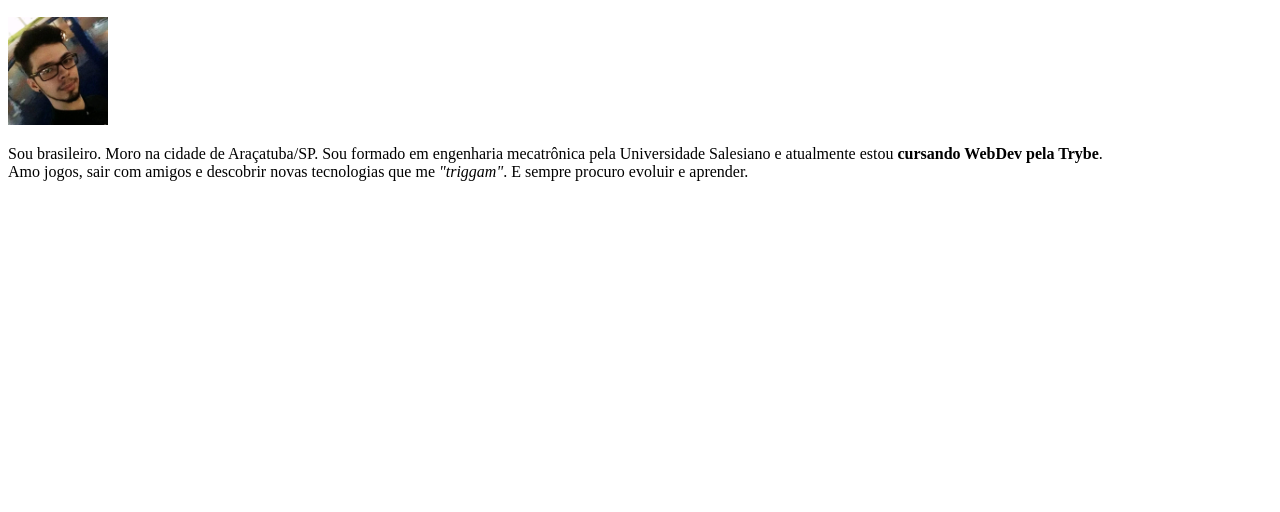
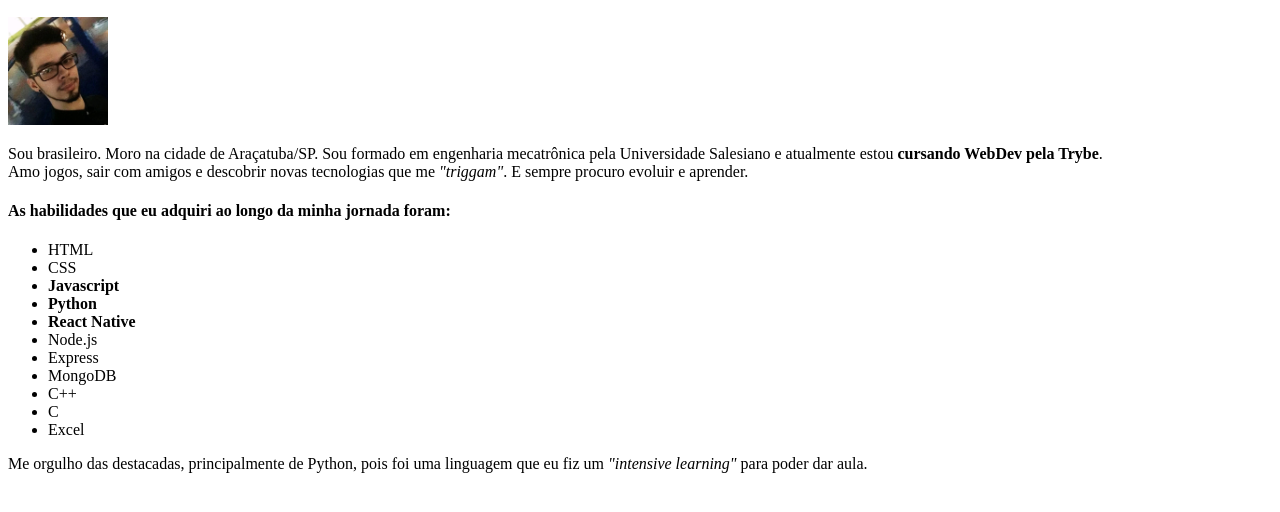
Before and after one commit to Matthengo/Matthengo.github.io, a plain HTML site: page index.html in a window 1280 px wide. Shown: the part 110-622 px from the top of the page. Drawn offline with Linux system fonts and the light colour scheme.

Commit message:
Adicionada habilidades

```diff
--- a/index.html
+++ b/index.html
@@ -19,6 +19,26 @@
         Salesiano e atualmente estou <strong>cursando WebDev pela Trybe</strong>. <br> Amo jogos, sair com amigos e
         descobrir novas tecnologias que me <em>"triggam"</em>. E sempre procuro evoluir e aprender.
     </p>
+
+    <h4>As habilidades que eu adquiri ao longo da minha jornada foram: </h4>
+    <ul>
+        <li>HTML</li>
+        <li>CSS</li>
+        <li><strong>Javascript</strong></li>
+        <li><strong>Python</strong></li>
+        <li><strong>React Native</strong></li>
+        <li>Node.js</li>
+        <li>Express</li>
+        <li>MongoDB</li>
+        <li>C++</li>
+        <li>C</li>
+        <li>Excel</li>
+    </ul>
+    <p>
+        Me orgulho das destacadas, principalmente de Python, pois foi uma linguagem que eu fiz um
+        <em>"intensive learning"</em>
+        para poder dar aula.
+    </p>
 </body>
 
 </html>
```
